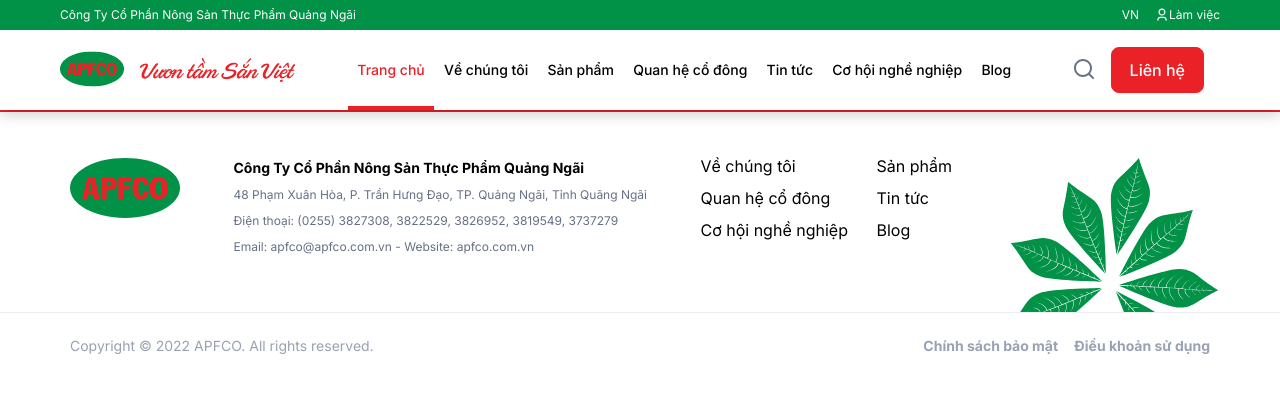
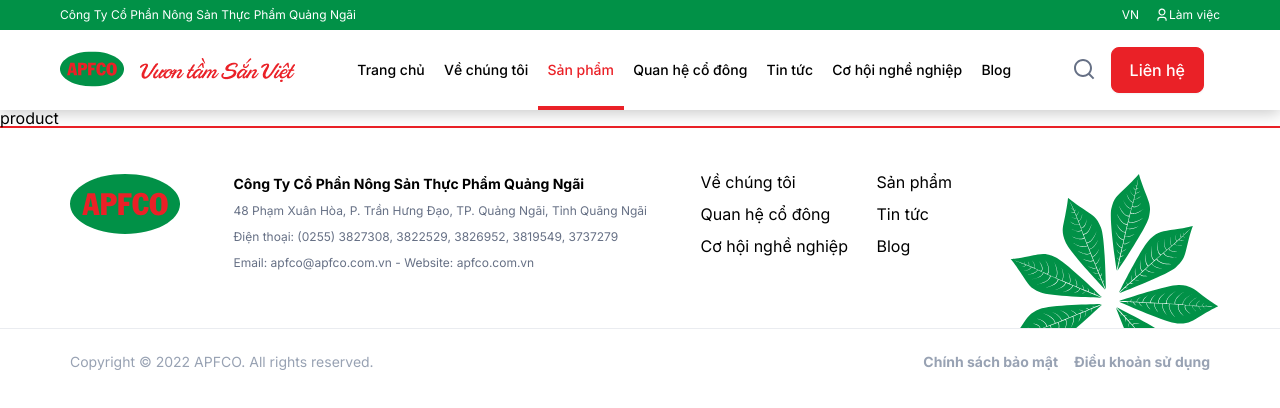
Before and after one commit to kapyybara/apfco-fronten, a Nuxt app: page /product in a window 1280 px wide. Shown: the top 408 px of the page. Built offline with nearby package versions, Linux system fonts and the light colour scheme.

Commit message:
match navbar

```diff
--- a/components/layout/header/Navbar.vue
+++ b/components/layout/header/Navbar.vue
@@ -1,20 +1,39 @@
 <template>
   <nav class="nav">
-    <nuxt-link class="nav__item sm-medium active" to="#">Trang chủ </nuxt-link>
-    <nuxt-link class="nav__item sm-medium" to="#">Về chúng tôi </nuxt-link>
-    <nuxt-link class="nav__item sm-medium" to="#">Sản phẩm </nuxt-link>
-    <nuxt-link class="nav__item sm-medium" to="#">Quan hệ cổ đông </nuxt-link>
-    <nuxt-link class="nav__item sm-medium" to="#">Tin tức </nuxt-link>
-    <nuxt-link class="nav__item sm-medium" to="#"
-      >Cơ hội nghề nghiệp
-    </nuxt-link>
-    <nuxt-link class="nav__item sm-medium" to="#">Blog</nuxt-link>
+    <nuxt-link
+      v-for="nav in navs"
+      :key="nav.name"
+      class="nav__item sm-medium"
+      :to="nav.path || '/'"
+      :class="{
+        active: routeName === nav.name,
+      }"
+      >{{ nav.value }}</nuxt-link
+    >
   </nav>
 </template>
 
 <script>
 export default {
   name: 'HeaderNavbar',
+  data() {
+    return {
+      navs: [
+        { name: 'index', value: 'Trang chủ', path: '' },
+        { name: 'AboutUs', value: 'Về chúng tôi', path: '/about-us' },
+        { name: 'product', value: 'Sản phẩm', path: '/product' },
+        { name: '4', value: 'Quan hệ cổ đông' },
+        { name: '5', value: 'Tin tức' },
+        { name: '8', value: 'Cơ hội nghề nghiệp' },
+        { name: '9', value: 'Blog' },
+      ],
+    }
+  },
+  computed: {
+    routeName() {
+      return this.$route.name
+    },
+  },
 }
 </script>
 
@@ -62,6 +81,7 @@
 
 .active {
   color: rgba(234, 33, 39, 1);
+  position: relative;
   &::after {
     position: absolute;
     content: '';
--- a/pages/index.vue
+++ b/pages/index.vue
@@ -9,6 +9,6 @@
 
 <script>
 export default {
-  name: '',
+  name: 'Home',
 }
 </script>
--- /dev/null
+++ b/pages/product.vue
@@ -0,0 +1,10 @@
+<template>
+  <h1>product</h1>
+</template>
+
+<script>
+export default {}
+</script>
+
+<style>
+</style>
```
